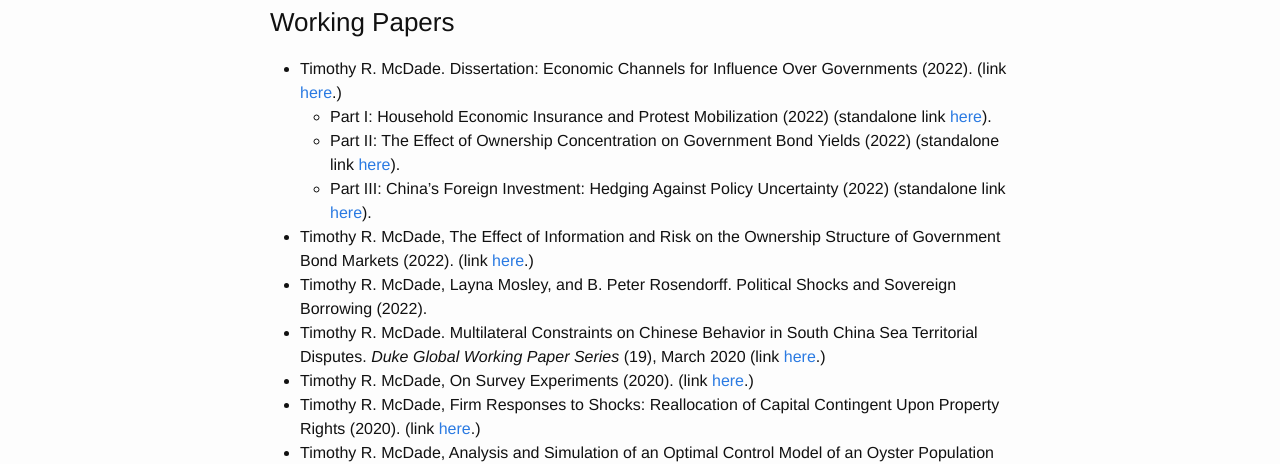
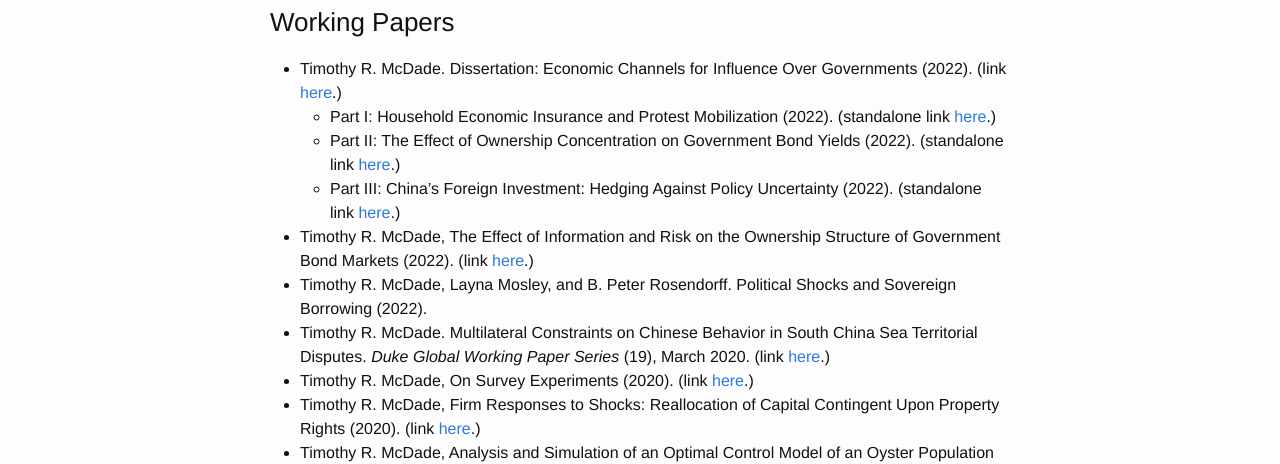
Before and after one commit to trmcdade/trmcdade.github.io, a Jekyll site: the page built from publications.md, in a window 1280 px wide. Shown: the part 446-910 px from the top of the page. Built offline with Jekyll 4.4.1, drawn with Linux system fonts in a browser that asks for light colours; our own code applies the rules of GitHub Pages for plain Markdown files.

```diff
--- a/publications.md
+++ b/publications.md
@@ -14,12 +14,12 @@ title: Publications
 ### Working Papers
 
   - Timothy R. McDade. Dissertation: Economic Channels for Influence Over Governments (2022). (link <a href="assets/papers/McDade_Economic_Channels_for_Influence_Over_Goverments_2022.pdf">here</a>.)
-    - Part I: Household Economic Insurance and Protest Mobilization (2022) (standalone link <a href="assets/papers/McDade_Econ_and_Protests_20220406.pdf">here</a>).
-    - Part II: The Effect of Ownership Concentration on Government Bond Yields (2022) (standalone link <a href="assets/papers/McDade_Bonds_20220409.pdf">here</a>).
-    - Part III: China's Foreign Investment: Hedging Against Policy Uncertainty (2022) (standalone link <a href="assets/papers/McDade_RAI_20220406.pdf">here</a>).
+    - Part I: Household Economic Insurance and Protest Mobilization (2022). (standalone link <a href="assets/papers/McDade_Econ_and_Protests_20220406.pdf">here</a>.)
+    - Part II: The Effect of Ownership Concentration on Government Bond Yields (2022). (standalone link <a href="assets/papers/McDade_Bonds_20220409.pdf">here</a>.)
+    - Part III: China's Foreign Investment: Hedging Against Policy Uncertainty (2022). (standalone link <a href="assets/papers/McDade_RAI_20220406.pdf">here</a>.)
   - Timothy R. McDade, The Effect of Information and Risk on the Ownership Structure of Government Bond Markets (2022). (link <a href="assets/papers/McDade_Information_and_Bond_Ownership_Structure_20220131.pdf">here</a>.)
   - Timothy R. McDade, Layna Mosley, and B. Peter Rosendorff. Political Shocks and Sovereign Borrowing (2022).
-  - Timothy R. McDade. Multilateral Constraints on Chinese Behavior in South China Sea Territorial Disputes. *Duke Global Working Paper Series* (19), March 2020 (link <a href="assets/papers/McDade_Multilateral_Constraints_on_China_SCS_20200312.pdf">here</a>.)
+  - Timothy R. McDade. Multilateral Constraints on Chinese Behavior in South China Sea Territorial Disputes. *Duke Global Working Paper Series* (19), March 2020. (link <a href="assets/papers/McDade_Multilateral_Constraints_on_China_SCS_20200312.pdf">here</a>.)
   <!-- (link [here](https://ssrn.com/abstract=3552183) or [here](http://dx.doi.org/10.2139/ssrn.3552183)). -->
   - Timothy R. McDade, On Survey Experiments (2020). (link <a href="assets/papers/McDade_Survey_Experiments_20200608.pdf">here</a>.)
   - Timothy R. McDade, Firm Responses to Shocks: Reallocation of Capital Contingent Upon Property Rights (2020). (link <a href="assets/papers/McDade_Firm_Capital_Reallocation_and_Property_Rights_20200430.pdf">here</a>.)
```
